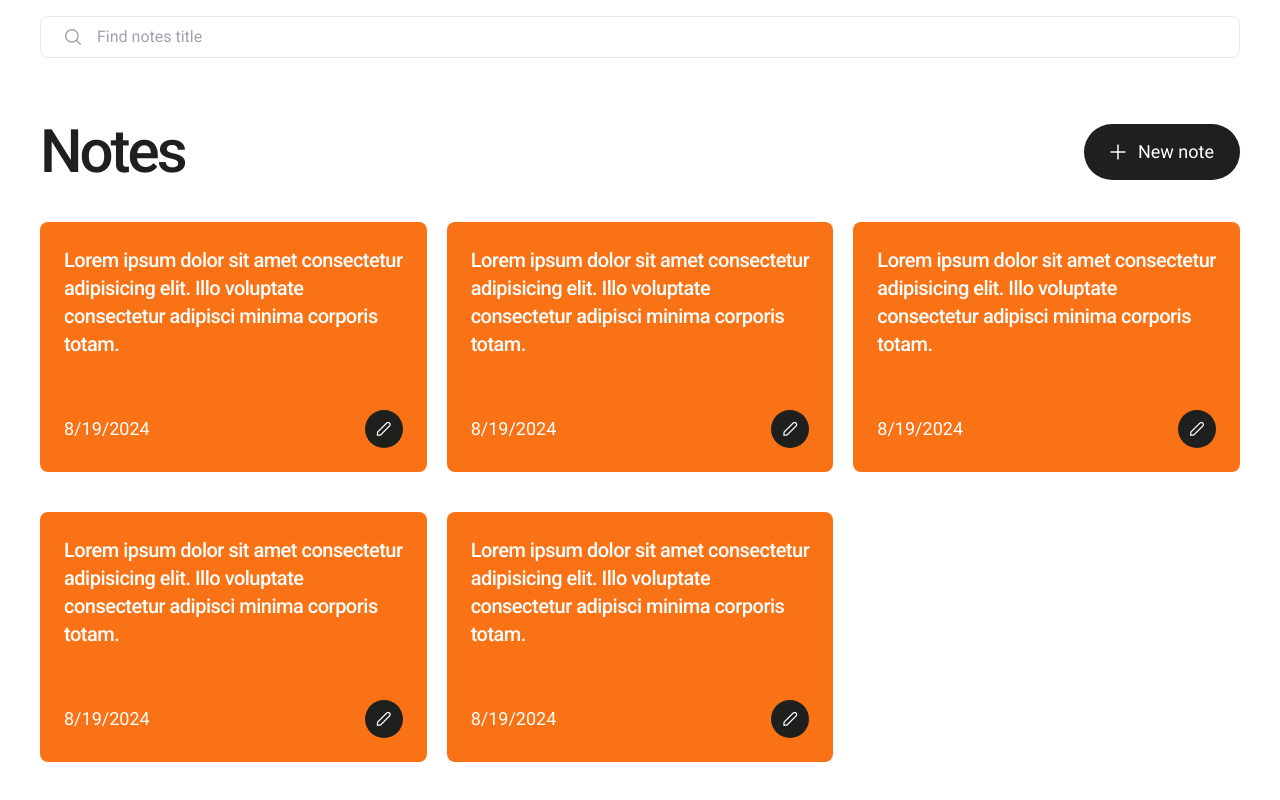
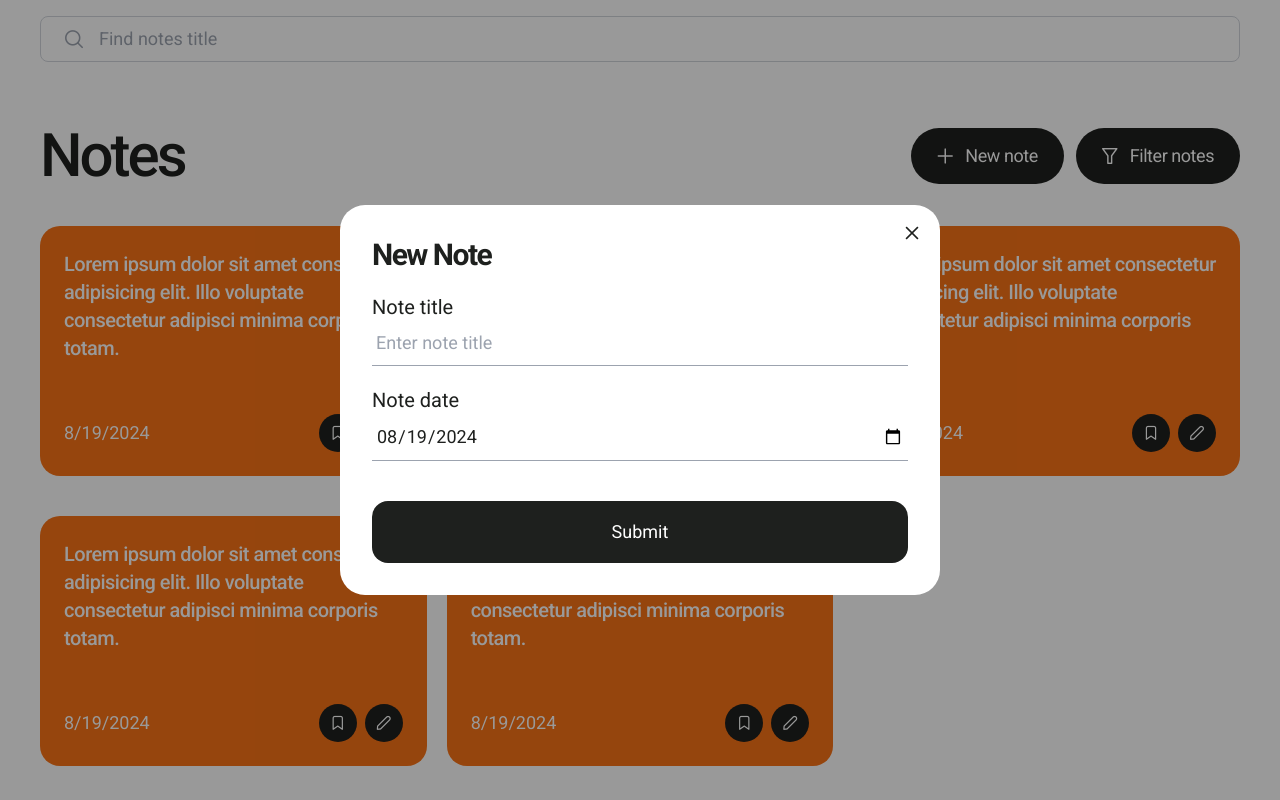
Before and after one commit to hennndev/vue-notestapp, a Vue app: page / in a window 1280 px wide. Both pictures are taken after a click on the element "New note". Built offline with nearby package versions, Linux system fonts and the light colour scheme.

Commit message:
(feat) create note form modal

```diff
--- a/package.json
+++ b/package.json
@@ -9,6 +9,7 @@
     "preview": "vite preview"
   },
   "dependencies": {
+    "moment": "^2.30.1",
     "primeicons": "^7.0.0",
     "vue": "^3.4.29"
   },
--- a/src/App.vue
+++ b/src/App.vue
@@ -1,11 +1,23 @@
 <script>
-    import Notes from './components/Notes.vue';
-    import SearchInput from './components/SearchInput.vue';
+    import Notes from './components/Notes.vue'
+    import SearchInput from './components/SearchInput.vue'
+    import FormModal from './components/Modal/FormModal.vue'
 
     export default {
+        data() {
+            return {
+                showModal: false
+            }
+        },
         components: {
             SearchInput,
+            FormModal,
             Notes
+        },
+        methods: {
+            handleShowModal(value) {
+                this.showModal = value
+            }
         }
     }
 </script>
@@ -13,6 +25,7 @@
 <template>
     <main class="container py-4 pb-6">
         <SearchInput/>
-        <Notes/>
+        <Notes :handleShowModal="handleShowModal"/>
+        <FormModal :showModal="this.showModal" :handleShowModal="handleShowModal"/>
     </main>
 </template>
--- /dev/null
+++ b/src/components/Modal/FormModal.vue
@@ -0,0 +1,51 @@
+<script>
+    import moment from 'moment'
+
+    export default {
+        data() {
+            return {
+                values: {
+                    title: '',
+                    date: moment(new Date()).format('YYYY-MM-DD')
+                }
+            }
+        },
+        props: ['showModal', 'handleShowModal'],
+        methods: {
+            handleSubmit() {
+
+            }
+        }
+    }
+</script>
+
+<template>
+    <section v-show="this.showModal"class="fixed top-0 left-0 right-0 bottom-0 flex-center bg-[rgba(0,0,0,0.4)]">
+        <section class="relative w-[600px] min-h-[300px] bg-white rounded-[25px] p-8">
+            <section class="mb-5">
+                <i class="pi pi-times absolute top-5 right-5 text-primary cursor-pointer" @click="this.handleShowModal(false)"></i>
+                <h1 class="text-primary text-3xl font-semibold tracking-tighter">New Note</h1>
+            </section>
+            <form class="w-full flex flex-col" @submit.prevent="handleSubmit">
+                <div class="mb-5">
+                    <label for="title" class="text-primary font-normal text-xl mb-4">Note title</label>
+                    <input
+                        type="text"
+                        placeholder="Enter note title"
+                        v-model="this.values.title"
+                        class="w-full border-b border-gray-400 text-lg text-primary py-2 px-1 outline-none">
+                </div>
+                <div class="mb-10">
+                    <label for="date" class="text-primary font-normal text-xl mb-4">Note date</label>
+                    <input
+                        type="date"
+                        placeholder="Enter note title"
+                        v-model="this.values.date"
+                        class="w-full border-b border-gray-400 text-lg text-primary py-2 px-1 outline-none">
+                </div>
+                <button type="submit" class="bg-primary outline-none cursor-pointer text-lg rounded-2xl py-4 px-6 text-white border border-transparent transition duration-200 ease-in hover:bg-transparent hover:border-primary hover:text-primary">Submit</button>
+            </form>
+        </section>
+
+    </section>
+</template>
--- a/src/components/Note.vue
+++ b/src/components/Note.vue
@@ -5,13 +5,18 @@
 </script>
 
 <template>
-    <article class="flex-between flex-col bg-orange-500 rounded-lg p-6 min-h-[250px]">
+    <article class="flex-between flex-col bg-orange-500 rounded-[20px] p-6 min-h-[250px]">
         <p class="text-white font-medium tracking-tight text-xl">Lorem ipsum dolor sit amet consectetur adipisicing elit. Illo voluptate consectetur adipisci minima corporis totam.</p>
 
         <section class="flex-between w-full">
             <p class="text-white text-lg">{{ new Date().toLocaleDateString() }}</p>
-            <div class="group bg-primary rounded-full p-3 flex-center cursor-pointer hover:bg-white transition duration-200 ease-in">
-                <i class="pi pi-pencil text-sm text-white group-hover:text-primary transition duration-200 ease-in"></i>
+            <div class="flexx space-x-2">
+                <div class="group bg-primary rounded-full p-3 flex-center cursor-pointer hover:bg-white transition duration-200 ease-in">
+                    <i class="pi pi-bookmark text-sm text-white group-hover:text-primary transition duration-200 ease-in"></i>
+                </div>
+                <div class="group bg-primary rounded-full p-3 flex-center cursor-pointer hover:bg-white transition duration-200 ease-in">
+                    <i class="pi pi-pencil text-sm text-white group-hover:text-primary transition duration-200 ease-in"></i>
+                </div>
             </div>
         </section>
     </article>
--- a/src/components/Notes.vue
+++ b/src/components/Notes.vue
@@ -1,7 +1,8 @@
 <script>
-import Note from './Note.vue';
+import Note from './Note.vue'
 
     export default {
+        props: ['handleShowModal'],
         components: {
             Note
         }
@@ -12,9 +13,17 @@ import Note from './Note.vue';
     <section class="mt-16">
         <section class="flex-between">
             <h1 class="text-6xl font-medium text-primary tracking-tighter">Notes</h1>
-            <div class="group bg-primary rounded-full py-3 px-6 flexx space-x-3 cursor-pointer border-2 border-transparent hover:bg-white hover:border-primary transition duration-200 ease-in">
-                <i class="pi pi-plus text-white group-hover:text-primary transition duration-200 ease-in"></i>
-                <p class="text-lg text-white group-hover:text-primary transition duration-200 ease-in">New note</p>
+
+            <div class="flexx space-x-3">
+                <div class="group bg-primary rounded-full py-3 px-6 flexx space-x-3 cursor-pointer border-2 border-transparent hover:bg-white hover:border-primary transition duration-200 ease-in" @click="this.handleShowModal(true)">
+                    <i class="pi pi-plus text-white group-hover:text-primary transition duration-200 ease-in"></i>
+                    <p class="text-lg text-white group-hover:text-primary transition duration-200 ease-in tracking-tight">New note</p>
+                </div>
+
+                <div class="group bg-primary rounded-full py-3 px-6 flexx space-x-3 cursor-pointer border-2 border-transparent hover:bg-white hover:border-primary transition duration-200 ease-in" @click="this.handleShowModal(true)">
+                    <i class="pi pi-filter text-white group-hover:text-primary transition duration-200 ease-in"></i>
+                    <p class="text-lg text-white group-hover:text-primary transition duration-200 ease-in tracking-tight">Filter notes</p>
+                </div>
             </div>
         </section>
 
--- a/src/components/SearchInput.vue
+++ b/src/components/SearchInput.vue
@@ -21,15 +21,15 @@
 </script>
 
 <template>
-    <section class="flexx w-full border border-gray-200 rounded-lg pl-6 pr-2" :class="isFocused ? 'border-2 border-primary' : ''">
-        <i class="pi pi-search text-md text-gray-400 mr-4"></i>
+    <section class="flexx w-full border rounded-lg pl-6 pr-2" :class="isFocused ? 'border-2 border-primary' : 'border-gray-300'">
+        <i class="pi pi-search text-lg text-gray-400 mr-4"></i>
         <input
             type="text"
             placeholder="Find notes title"
             v-model="this.searchTemp"
             @focus="handleFocus"
             @blur="handleBlur"
-            class="flex-1 py-2 text-base outline-none text-primary mr-4">
+            class="flex-1 py-2 text-lg outline-none text-primary mr-4">
         <i v-show="this.searchTemp" class="pi pi-times text-md text-gray-400 mr-4 cursor-pointer" @click="handleClear"></i>
     </section>
 </template>
```
Also changed, not shown: 1 other file (tests, documents, lock files or other folders).
